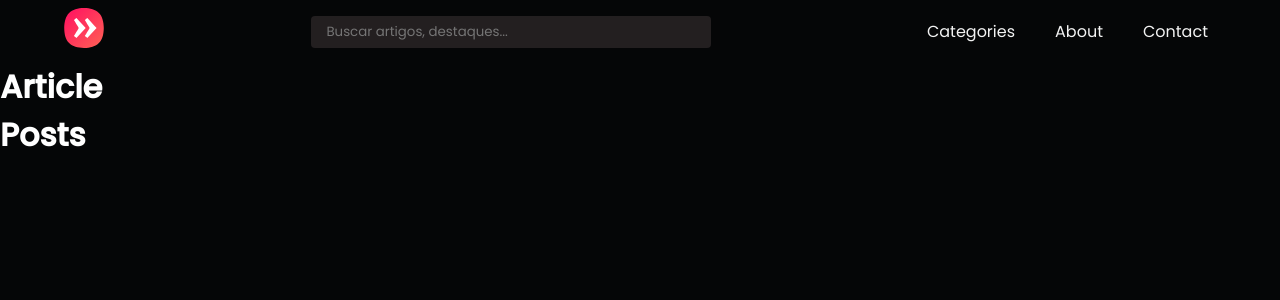
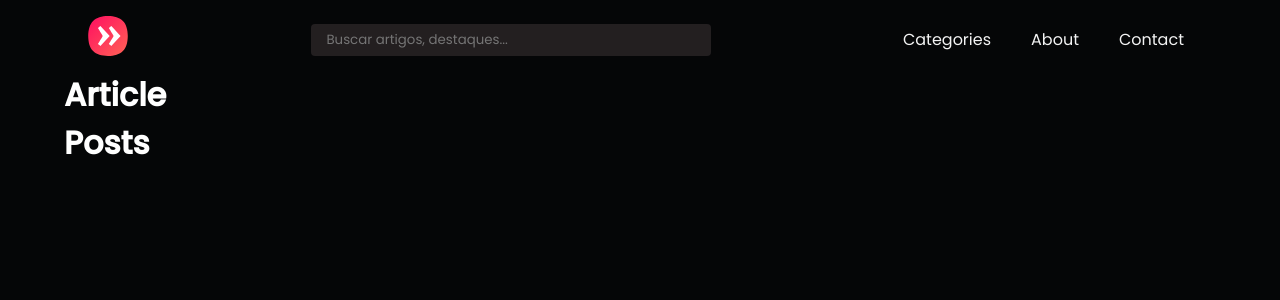
Before and after one commit to pfrancaneto/blog, a React (Create React App) app: page / in a window 1280 px wide. Shown: the top 300 px of the page. Built offline with nearby package versions, Linux system fonts and the light colour scheme.

Commit message:
refactoring styles header

```diff
--- a/src/index.css
+++ b/src/index.css
@@ -6,7 +6,9 @@
 }
 
 body {
-  width: 100%;
+  max-width: 1200px;
+  padding: 8px 24px;
+  margin: 0 auto;
   background-color: #050607;
 }
 
```
